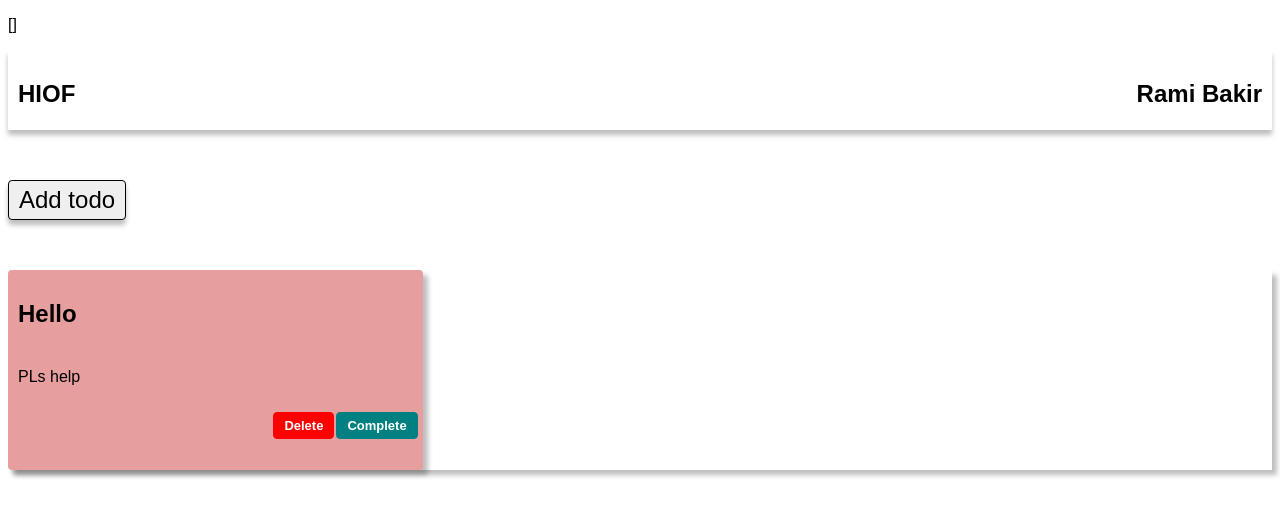
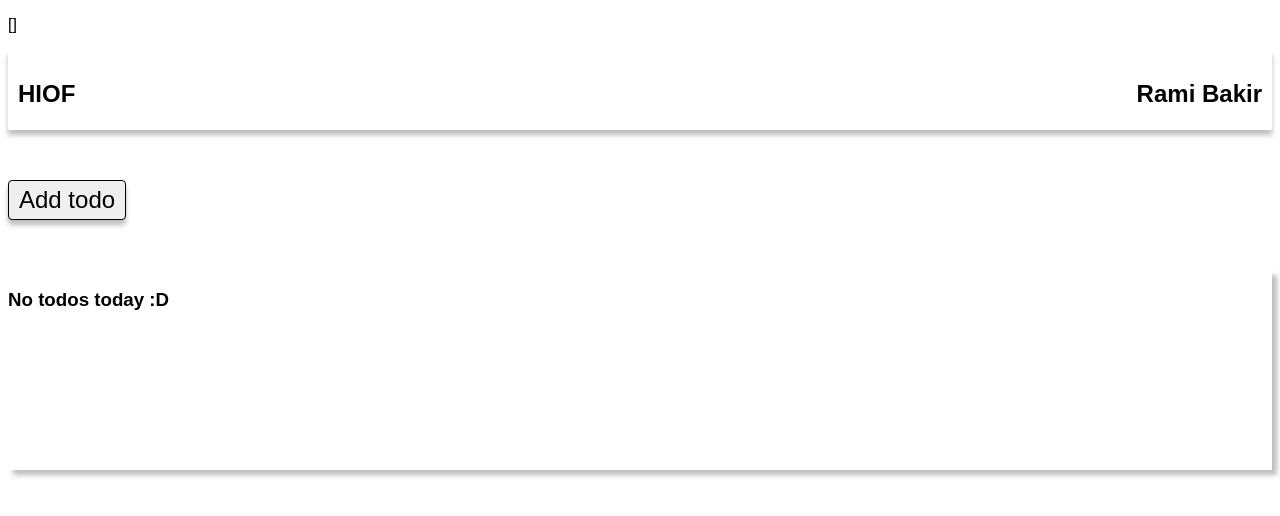
Before and after one commit to ramibakir/CreateToDoReact, a React app: page / in a window 1280 px wide. Shown: the top 516 px of the page. Built offline with nearby package versions, Linux system fonts and the light colour scheme.

Commit message:
new cards get created with a unique id, can be removed

```diff
--- a/App.jsx
+++ b/App.jsx
@@ -1,5 +1,5 @@
 import React, { useState } from 'react';
-// import CompletedList from './src/components/CompletedList';
+import CompletedList from './src/components/CompletedList';
 import Modal from './src/components/Modal';
 import Navbar from './src/components/Navbar';
 // import Search from './src/components/Search';
@@ -15,19 +15,32 @@ const App = () => {
     author: '',
   });
   const [todos, setTodos] = useState([]);
+  const [count, setCount] = useState(0);
 
-  const handleCreate = () => {
-    console.log('heiiii?');
-    setTodos((prev) => [{ id: todos.length, ...formData }, ...prev]);
+  const idCounter = () => {
+    setCount((c) => c + 1);
   };
 
   const handleVisibility = () => {
     setShowModal((visible) => !visible);
   };
 
+  const handleCreate = () => {
+    setTodos((prev) => [{ id: count, ...formData }, ...prev]);
+    idCounter();
+    handleVisibility();
+  };
+
   const removeTodo = (id) => {
     const newTodo = todos.filter((todo) => todo.id !== id);
     setTodos(newTodo);
+    const a = [1, 2, 3];
+    const b = [4, 5, 6];
+    console.log(...b, ...a);
+  };
+
+  const completeTodo = (id) => {
+    console.log('hei<3');
   };
 
   return (
@@ -43,13 +56,12 @@ const App = () => {
         />
       )}
       <TodoButton handleVisibility={handleVisibility} />
-      <TodoCardList>
-        {todos && todos.length < 1 ? (
-          <h3>No todos today :D</h3>
-        ) : (
-          <TodoCard removeTodo={removeTodo} todos={todos} />
-        )}
-      </TodoCardList>
+      <TodoCardList
+        todos={todos}
+        removeTodo={removeTodo}
+        completeTodo={completeTodo}
+      />
+      {/* <CompletedList todos={todos} /> */}
     </>
   );
 };
--- a/src/components/CompletedList.jsx
+++ b/src/components/CompletedList.jsx
@@ -1,7 +1,8 @@
 import React from 'react';
+import CompletedListItem from './CompletedListItem';
 import Search from './Search';
 
-const CompletedList = () => {
+const CompletedList = ({ todos }) => {
   const getData = () => {
     console.log('hello');
   };
@@ -10,12 +11,15 @@ const CompletedList = () => {
       <Search />
       <h2>Completed todos</h2>
       <table>
+        <tbody>
           <tr>
             <th>{title}</th>
             <th>{author}</th>
             <th>{description}</th>
             <th>{completedDate}</th>
           </tr>
+          <CompletedListItem todos={todos} />
+        </tbody>
       </table>
     </>
   );
--- a/src/components/CompletedListItem.jsx
+++ b/src/components/CompletedListItem.jsx
@@ -1,7 +1,14 @@
 import React from 'react';
 
-const CompletedListItem = () => (
-
+const CompletedListItem = (todos) => (
+  <>
+    <tr>
+      <td>{todos.title}</td>
+      <td>{todos.description}</td>
+      <td>{todos.author}</td>
+      <td>{todos.date}</td>
+    </tr>
+  </>
 );
 
 export default CompletedListItem;
--- a/src/components/Modal.jsx
+++ b/src/components/Modal.jsx
@@ -4,17 +4,10 @@ const Modal = ({ handleVisibility, handleCreate, setFormData, formData }) => {
   const handleSubmit = (event) => {
     event.preventDefault();
     handleCreate();
-    console.log(event.target.elements.newTitle.value);
-    console.log(event.target.elements.newDescription.value);
-    console.log(event.target.elements.newAuthor.value);
   };
 
   const updateValue = (event) => {
-    setFormData({
-      title: event.target.value.title,
-      description: event.target.value.description,
-      author: event.target.value.author,
-    });
+    setFormData({ ...formData, [event.target.name]: event.target.value });
   };
 
   return (
@@ -31,7 +24,7 @@ const Modal = ({ handleVisibility, handleCreate, setFormData, formData }) => {
               Exit
             </button>
           </section>
-          <form id="newTodoForm" onSubmit={handleSubmit}>
+          <form id="newTodoForm" onSubmit={handleSubmit} autoComplete="off">
             <label htmlFor="newTitle" id="formLabel">
               Title
             </label>
@@ -39,7 +32,7 @@ const Modal = ({ handleVisibility, handleCreate, setFormData, formData }) => {
               type="text"
               id="newTitle"
               placeholder="Enter title"
-              name="newTitle"
+              name="title"
               required
               value={formData.title}
               onChange={updateValue}
@@ -51,7 +44,7 @@ const Modal = ({ handleVisibility, handleCreate, setFormData, formData }) => {
             <input
               type="text"
               id="description"
-              name="newDescription"
+              name="description"
               placeholder="Enter description"
               maxLength="50"
               required
--- a/src/components/TodoCard.jsx
+++ b/src/components/TodoCard.jsx
@@ -1,21 +1,31 @@
 import React, { useState } from 'react';
 
-// const todosInfo = Cards.map((todo) => <TodoCard key={todo.id} todo={todo} />);
-
-const TodoCard = ({}) => (
+const TodoCard = ({ todos, removeTodo, completeTodo }) => (
   <>
-    <article className="todoOne">
-      <h2 id="todoTitle">Hello</h2>
-      <p id="todoDescription">PLs help</p>
+    {todos.map((todo) => (
+      <article className="todo" key={todo.id}>
+        <h2 id="todoTitle">{todo.title}</h2>
+        <p id="todoDescription">{todo.description}</p>
         <section className="btnContainer">
-        <button type="button" id="btn-delTodo" className="btn-delTodo">
+          <button
+            type="button"
+            id="btn-delTodo"
+            className="btn-delTodo"
+            onClick={() => removeTodo(todo.id)}
+          >
             Delete
           </button>
-        <button type="button" id="btn-cmpTodo" className="btn-cmpTodo">
+          <button
+            type="button"
+            id="btn-cmpTodo"
+            className="btn-cmpTodo"
+            onClick={() => completeTodo(todo.id)}
+          >
             Complete
           </button>
         </section>
       </article>
+    ))}
   </>
 );
 
--- a/src/components/TodoCardList.jsx
+++ b/src/components/TodoCardList.jsx
@@ -1,10 +1,18 @@
 import React from 'react';
 import TodoCard from './TodoCard';
 
-const TodoCardList = () => (
+const TodoCardList = ({ todos, removeTodo, completeTodo }) => (
   <main>
     <section className="cards">
-      <TodoCard />
+      {todos && todos.length < 1 ? (
+        <h3>No todos today :D</h3>
+      ) : (
+        <TodoCard
+          removeTodo={removeTodo}
+          todos={todos}
+          completeTodo={completeTodo}
+        />
+      )}
     </section>
   </main>
 );
--- a/styles.scss
+++ b/styles.scss
@@ -34,27 +34,10 @@ article {
   box-shadow: 5px 5px 5px rgba(0, 0, 0, 0.26);
 }
 
-.todoOne {
+.todo {
   /* 1 / 3 takes up two boxes */
-  grid-column: 1 / 1;
-  grid-row: 1;
+  grid-template-columns: repeat(3, 1fr);
   background-color: #e79e9e;
-  border-radius: 4px;
-  box-shadow: 5px 5px 5px rgba(0, 0, 0, 0.26);
-}
-
-.todoTwo {
-  grid-column: 2 / 3;
-  grid-row: 1;
-  background-color: #c6caf1;
-  border-radius: 4px;
-  box-shadow: 5px 5px 5px rgba(0, 0, 0, 0.26);
-}
-
-.todoThree {
-  grid-column: 3 / 3;
-  grid-row: 1;
-  background-color: #f1f6c6;
   border-radius: 4px;
   box-shadow: 5px 5px 5px rgba(0, 0, 0, 0.26);
 }
```
Also changed, not shown: test.txt. Lines whose indentation alone changed are shown as unchanged.
